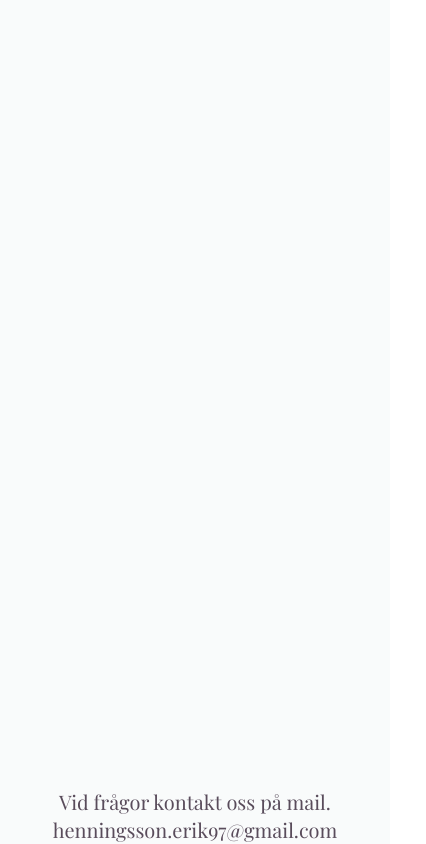
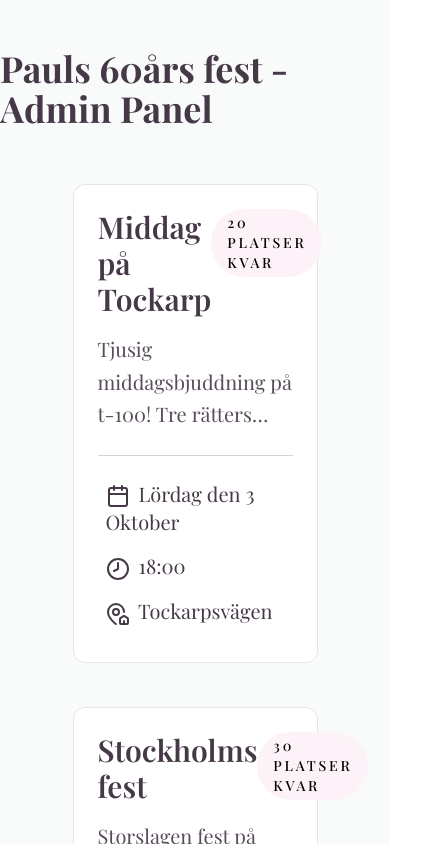
Before and after one commit to Godisstrut/PartyPlanner, a React (Vite) app in the folder party-project/: page /admin in a window 390 px wide. Shown: the top 844 px of the page, 426 px wide, since content can reach past the window. Built offline with nearby package versions, Linux system fonts and the light colour scheme; a web font is replaced by a local one.

Commit message:
Admin page
Added a admin page for viewing which guests have accepted to what parties

```diff
--- a/party-project/src/App.tsx
+++ b/party-project/src/App.tsx
@@ -2,6 +2,7 @@ import './App.css'
 import { Routes, Route } from "react-router-dom";
 import Home from "./Pages/Home";
 import Events from "./Pages/Events";
+import Admin from "./Pages/Admin";
 import Footer from "./Components/Footer";
 import EventDetail from './Components/EventDetail';
 
@@ -13,6 +14,7 @@ function App() {
           <Route path="/" element={<Home />} />
           <Route path="/events" element={<Events />} />
           <Route path="/events/:eventId" element={<EventDetail />} />
+          <Route path="/admin" element={<Admin />} />
         </Routes>
       </div>
       <Footer />
--- a/party-project/src/Data/EventsData.ts
+++ b/party-project/src/Data/EventsData.ts
@@ -8,7 +8,7 @@ export type Event = { // Type alias av hur en fest ska se ut
     spots: number;
 }
 
-export const EventsData: Record<string, Event> = { // Fest data
+export const EventsData: Record<string, Event> = { // Fest data objekt
     tockarpsfest: {
         id: "tockarpsfest",
         title: "Middag på Tockarp",
--- /dev/null
+++ b/party-project/src/Pages/Admin.tsx
@@ -0,0 +1,20 @@
+import { EventsData } from "../Data/EventsData";
+import EventCard from "../Components/EventCard";
+
+function Admin() {
+
+    const events = Object.values(EventsData)
+
+    return(
+        <div className="flex flex-col items-center pt-12">
+            <h1 className="text-4xl font-bold text-mauve-700" >Pauls 60års fest - Admin Panel</h1>
+            <div className="grid grid-cols-1 lg:grid-cols-2 w-10/12 mt-4 p-4 " >
+                {events.map((event) => (
+                    <EventCard key={event.id} event={event} />
+                ))}
+            </div>
+        </div>
+    )
+}
+
+export default Admin
--- a/party-project/src/Pages/Events.tsx
+++ b/party-project/src/Pages/Events.tsx
@@ -5,7 +5,7 @@ import { motion } from "motion/react"
 
 function Events() {
 
-    const events = Object.values(EventsData)
+    const events = Object.values(EventsData) // Gör om objektet till en array av event-objekt, sparas i en variabel
 
     return(
         <motion.div className="flex flex-col items-center justify-start pt-24 gap-2"
@@ -18,8 +18,8 @@ function Events() {
             <h1 className=" font-semibold text-6xl text-mauve-700 " >Festerlighterna</h1>
             <p className="text-xl text-mauve-600 pt-6 " >Välj nedan vilken fest som tilltalar dig mest. Kom ihåg, man kan bara välja en!</p>
 
-            <div className="grid grid-cols-1 lg:grid-cols-2 w-9/12 mt-4 p-4 " >
-                {events.map((event) => (
+            <div className="grid grid-cols-1 lg:grid-cols-2 w-10/12 mt-4 p-4 " >
+                {events.map((event) => ( // Loopa igenom arrayen av event-objekt och rendera en EventCard för varje event
                     <EventCard key={event.id} event={event} />
                 ))}
             </div>
```
